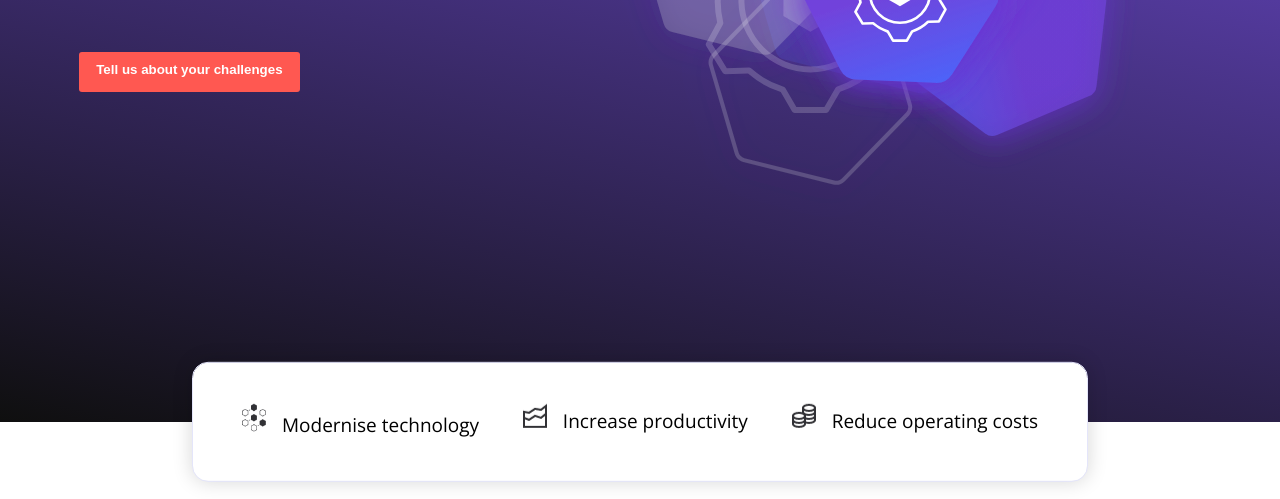
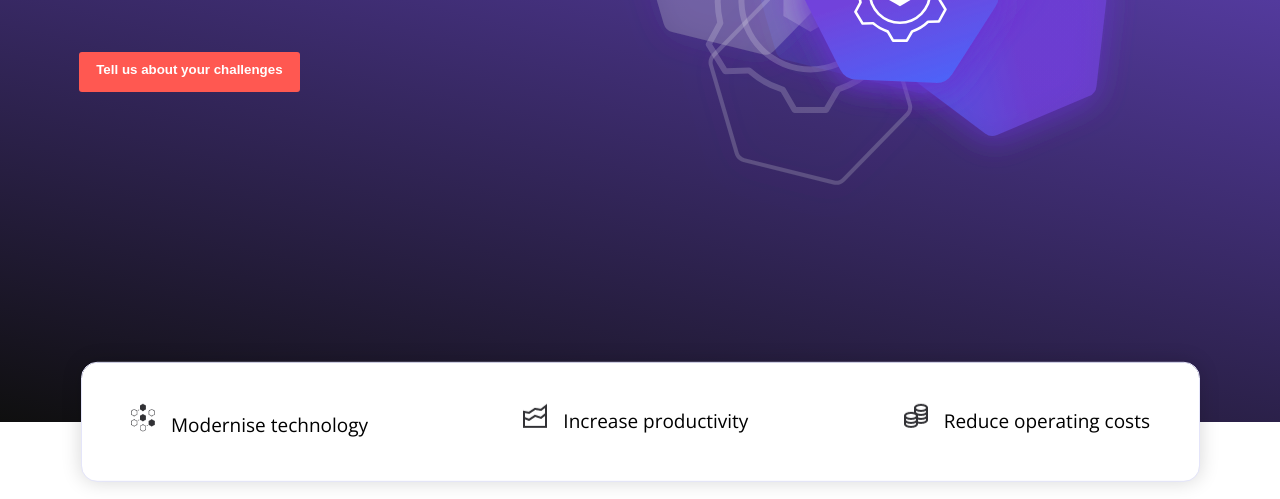
Before and after one commit to Renda02/codurance-fe, a plain HTML site: page index.html in a window 1280 px wide. Shown: the part 252-751 px from the top of the page. Drawn offline with nearby package versions, Linux system fonts and the light colour scheme.

Commit message:
improving styles

```diff
--- a/scss/styles.scss
+++ b/scss/styles.scss
@@ -167,10 +167,11 @@ body {
   }
 
   .more-info {
-    width: 70%;
+
     flex-direction: row;
     justify-content: space-between;
-    margin: auto;
+   margin-left: 81px;
+   margin-right: 80px;
     margin-top: -10em;
   }
 
```
Also changed, not shown: css/styles.css, 1 other file.
